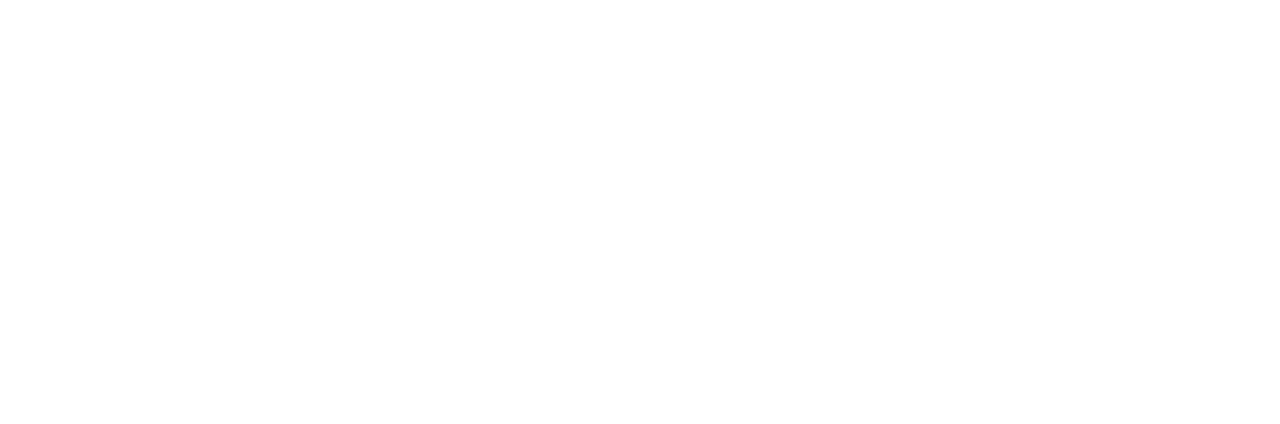
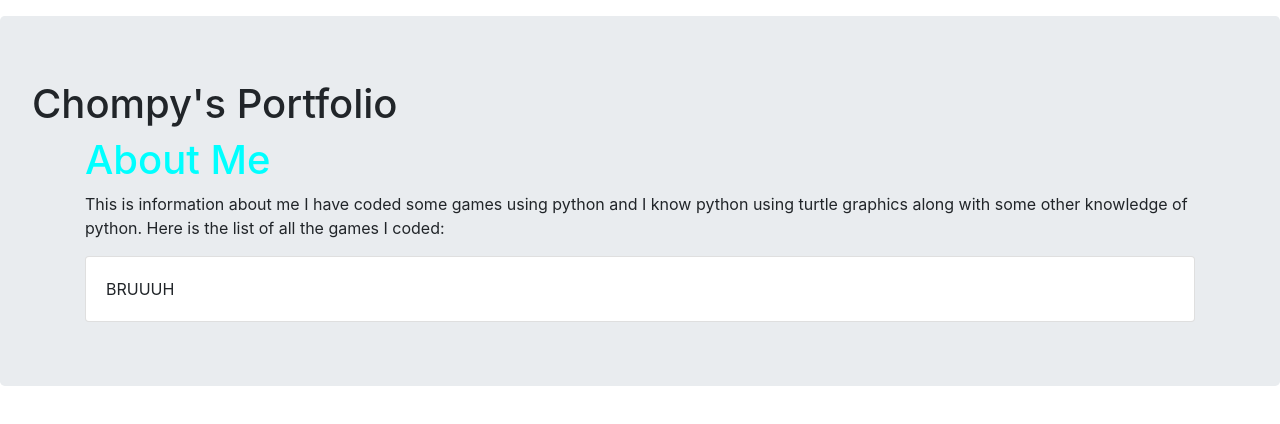
Before and after one commit to ChompCoder/Digital-Portfolio-, a plain HTML site: page index.html in a window 1280 px wide. Drawn offline with nearby package versions, Linux system fonts and the light colour scheme.

Commit message:
Add files via upload

```diff
--- a/index.html
+++ b/index.html
@@ -1 +1,27 @@
 <!DOCTYPE html>
+<html>
+    <head>
+        <title> Chompy's Digital Portfolio </title>
+        <link rel="stylesheet" type="text/css" href="style.css">
+        <link rel="stylesheet" href="https://stackpath.bootstrapcdn.com/bootstrap/4.5.0/css/bootstrap.min.css" integrity="sha384-9aIt2nRpC12Uk9gS9baDl411NQApFmC26EwAOH8WgZl5MYYxFfc+NcPb1dKGj7Sk" crossorigin="anonymous">
+    </head >
+    <body>
+        <nav>
+            <a class="nav-link" href="#" a></a>
+    <nav>
+        <div class="jumbotron">
+            <h1>Chompy's Portfolio</h1>
+            <div class="container">
+            <h1 style="color:aqua" > About Me</h1>
+            <p> This is information about me I have coded some games using python and I know python using turtle graphics along with some other knowledge of python.
+                Here is the list of all the games I coded:
+            </p>
+            <div>
+
+            <div class="card">
+                <div class="card-body">
+                    BRUUUH
+                </div>
+    </body>
+
+</html>
```
